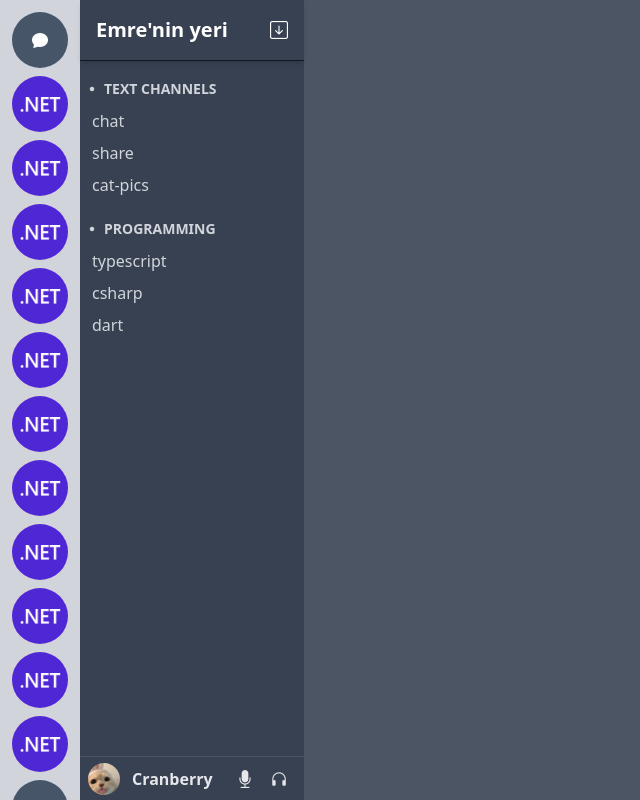
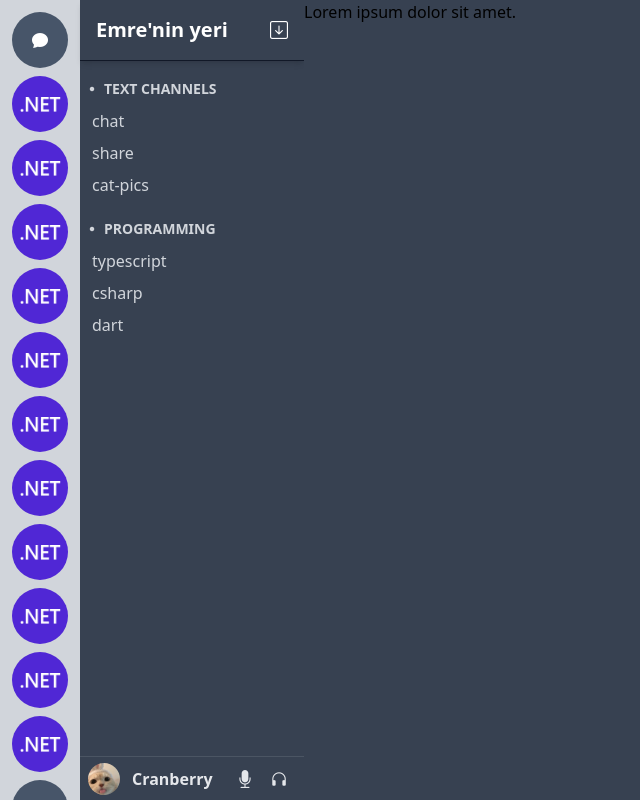
Before and after one commit to EmreAka/discord-clone-frontend, an Angular app: page /channels/1 in a window 1280 px wide. Shown: the whole page, without its empty margins (0-640 px from the left). Built offline with nearby package versions, Linux system fonts and the light colour scheme.

Commit message:
grow class is added

```diff
--- a/src/app/app.component.html
+++ b/src/app/app.component.html
@@ -1,4 +1,6 @@
 <div class="bg-gray-600 flex">
   <app-sidebar></app-sidebar>
-  <router-outlet></router-outlet>
+  <div class="grow">
+    <router-outlet></router-outlet>
+  </div>
 </div>
--- a/src/app/views/server-view/server-view.component.html
+++ b/src/app/views/server-view/server-view.component.html
@@ -1,4 +1,9 @@
-<div class="w-56 h-screen bg-gray-700 flex justify-between flex-col">
-    <app-server-header></app-server-header>
-    <app-user-info-bar></app-user-info-bar>
+<div class="flex">
+    <div class="w-56 h-screen bg-gray-700 flex justify-between flex-col">
+        <app-server-header></app-server-header>
+        <app-user-info-bar></app-user-info-bar>
+    </div>
+    <div class="bg-gray-700 grow">
+        <p>Lorem ipsum dolor sit amet.</p>
+    </div>
 </div>
```
